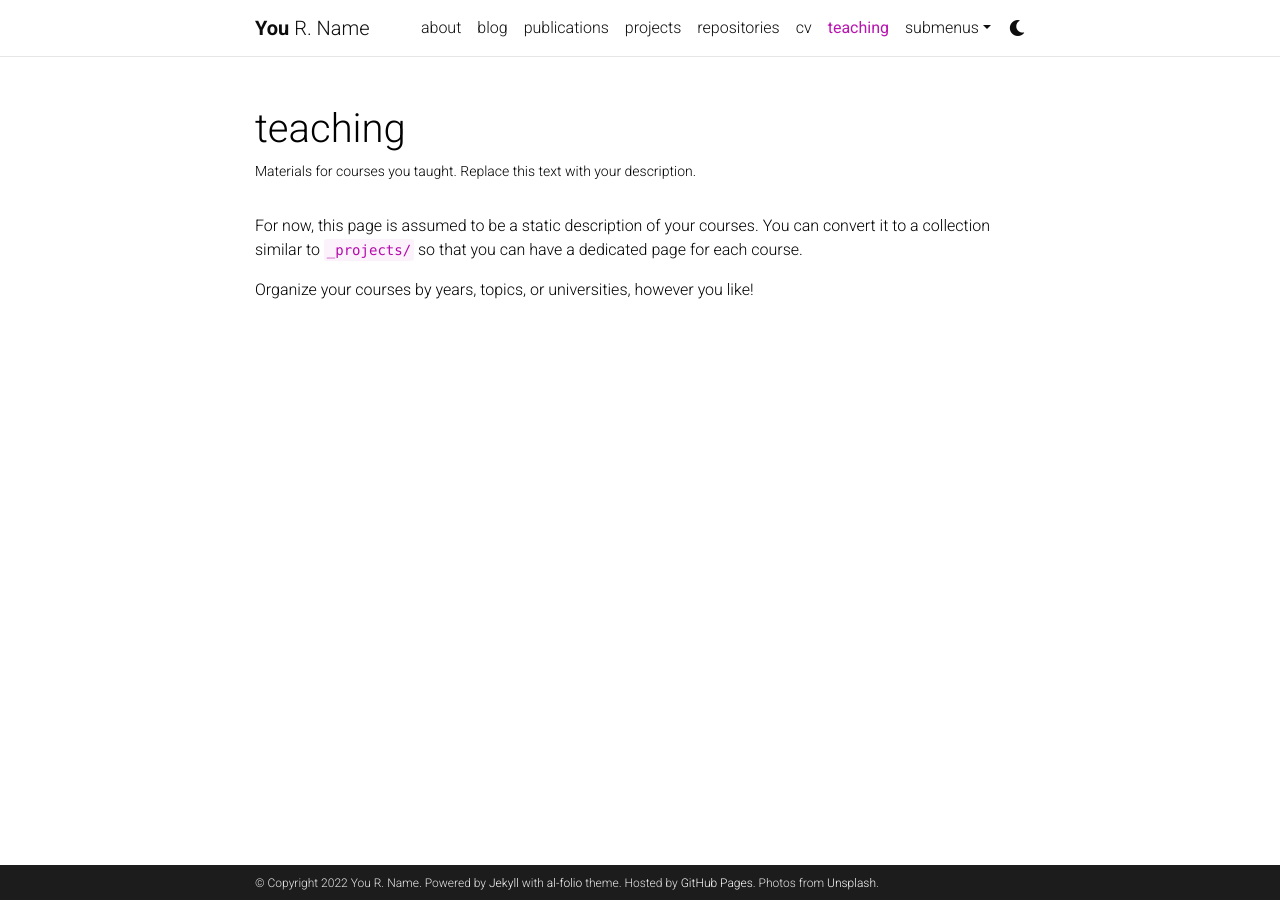
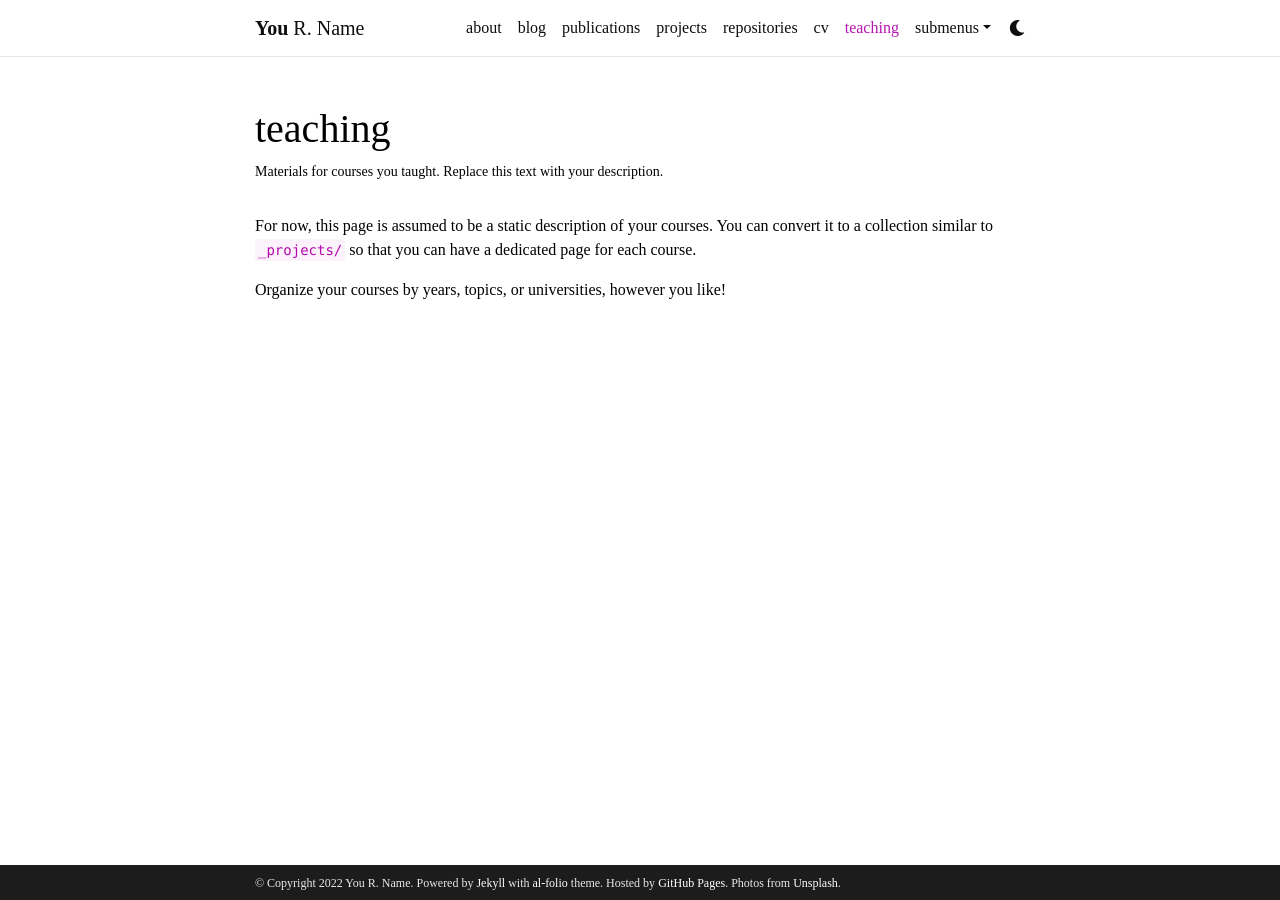
Before and after one commit to LiGuiye/LiGuiye.github.io, a Jekyll site: the page built from _pages/teaching.md, in a window 1280 px wide. Built offline with Jekyll 4.4.1, drawn with Linux system fonts in a browser that asks for light colours; comment, search, counter and statistics services are not loaded; a style sheet for code colours, icons or effects is not loaded.

Commit message:
change font-family to Times New Roman

```diff
--- a/_sass/_layout.scss
+++ b/_sass/_layout.scss
@@ -10,6 +10,8 @@ body {
   h1, h2, h3, h4, h5, h6 {
     scroll-margin-top: 66px;
   }
+
+  font-family: "Times New Roman", Times, serif;
 }
 
 body.fixed-top-nav {
```
